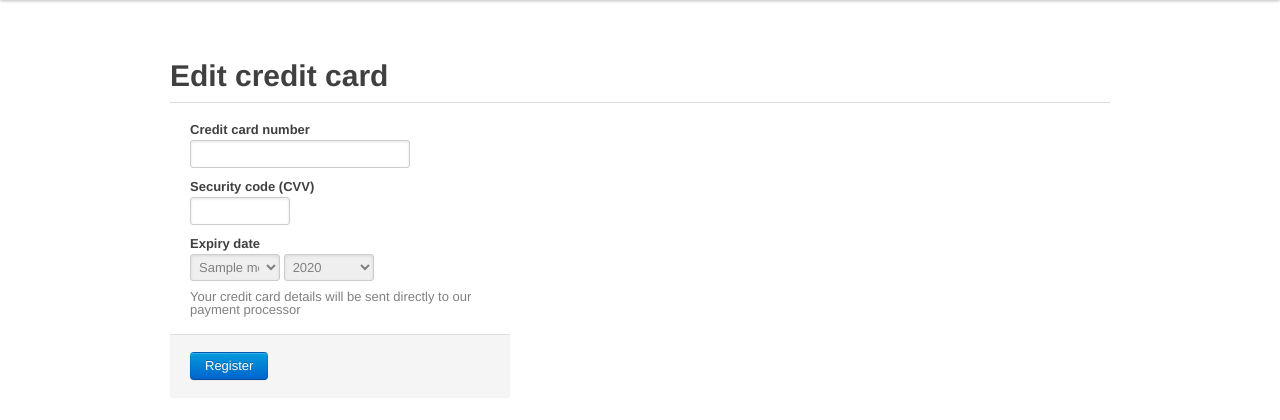
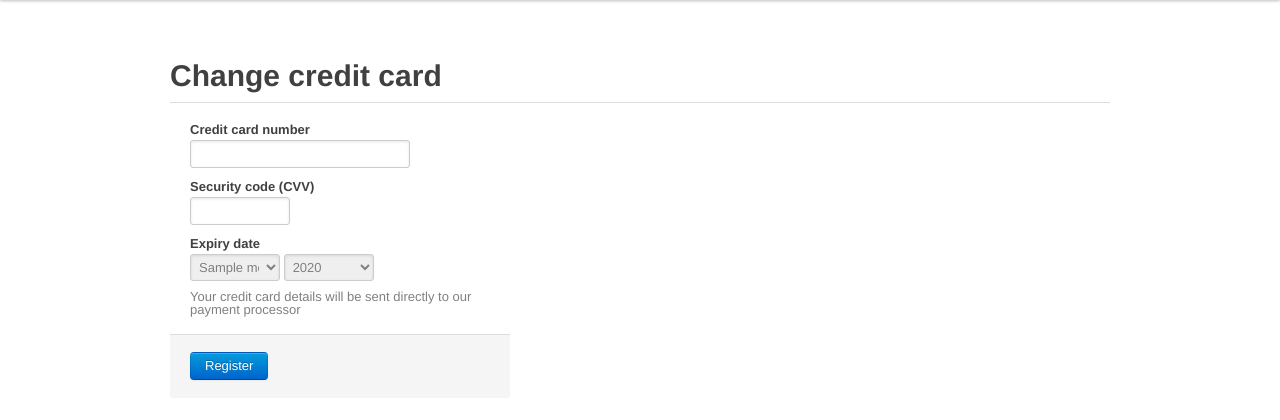
Before and after one commit to leetrout/monospace-django, a Django app: template monospace/templates/edit.html in a window 1280 px wide. Shown: the part 40-460 px from the top of the page. Run offline with Django 3.2, Linux system fonts and the light colour scheme; tables that the repository leaves empty hold one stand-in row (values such as "Sample post"); the template is opened without the code that fills it: values that come from a table or form of the project are taken from there, most other values are stand-ins (such as "Sample title", 1, 10 or a date in 2020); some libraries are stand-ins or nearby versions.

Commit message:
Tweaked the editing of the users credit card.

```diff
--- a/monospace/templates/edit.html
+++ b/monospace/templates/edit.html
@@ -5,7 +5,7 @@
         </div>
       </div>
       <div class="page-header">
-        <h1>Edit credit card</h1>
+        <h1>Change credit card</h1>
       </div>
       <div class="row">
         <div class="span6 columns">
--- a/monospace/templates/user.html
+++ b/monospace/templates/user.html
@@ -5,5 +5,5 @@
         </div>
       </div>
       <p>Welcome {{ user.name }}.</p>
-      <p><a href="{% url edit %}">Edit my credit card</a></p>
+      <p>Your credit card ends with {{ user.last_4_digits }} (<a href="{% url edit %}">change</a>)</p>
 {% endblock %}
```
